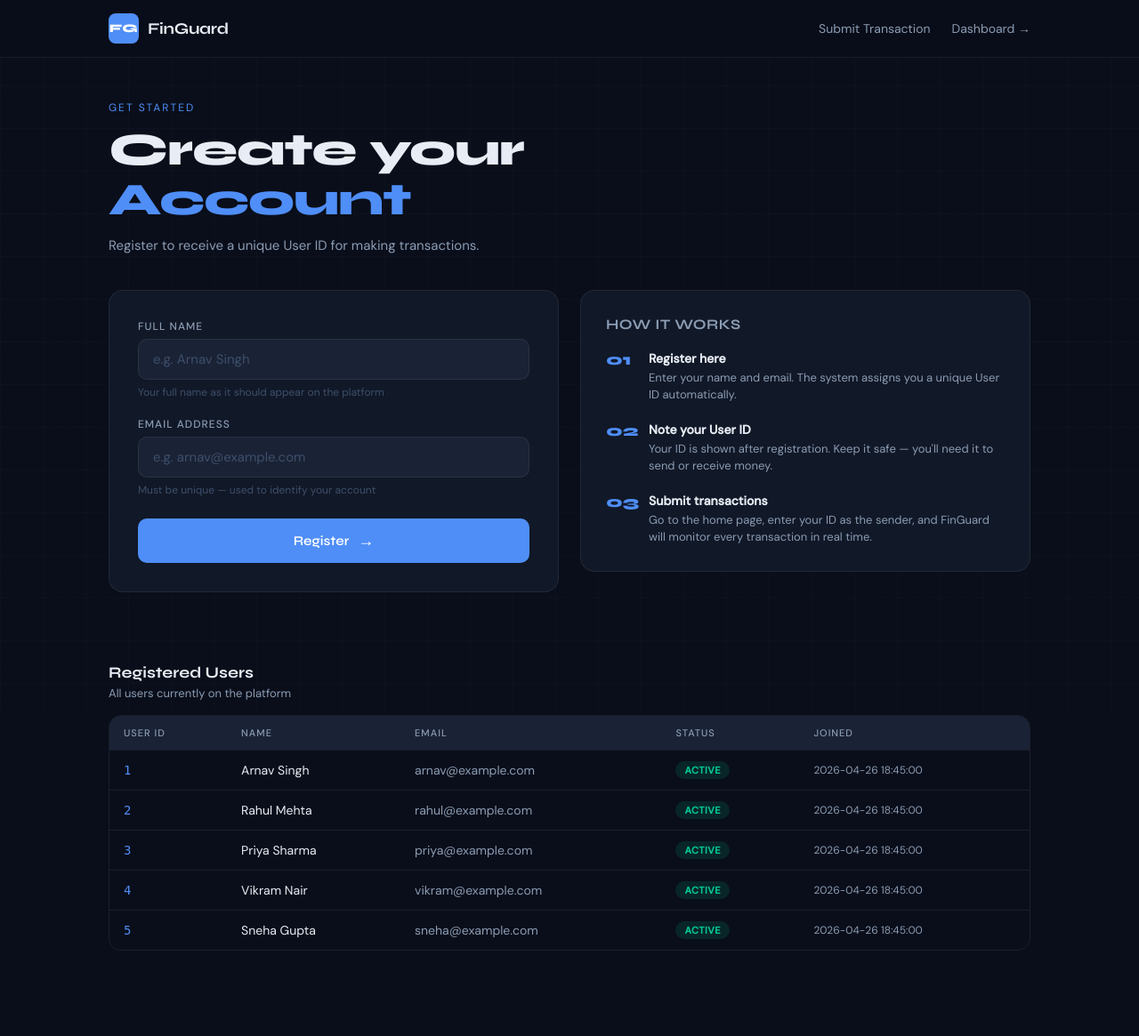
After one commit to Arnav112006/FinGuard, a Flask app: page /register in a window 1280 px wide. The commit adds this page. Shown: the whole page at 89% size. Run offline with Flask 3, Linux system fonts and the light colour scheme; data comes from the database, SQL or seed files in the repository.

Commit message:
Add register page

```diff
--- a/app.py
+++ b/app.py
@@ -22,6 +22,57 @@ def api_users():
     cursor.close()
     db.close()
     return jsonify(users)
+
+# ── Full users API (for register page table) ───────────────────
+@app.route("/api/users/full")
+def api_users_full():
+    db = get_db()
+    cursor = db.cursor(dictionary=True)
+    cursor.execute("SELECT user_id, name, email, account_status, created_at FROM users ORDER BY user_id")
+    users = cursor.fetchall()
+    cursor.close()
+    db.close()
+    # Convert datetime to string for JSON
+    for u in users:
+        if u['created_at']:
+            u['created_at'] = str(u['created_at'])
+    return jsonify(users)
+
+# ── Register page ──────────────────────────────────────────────
+@app.route("/register")
+def register():
+    return render_template("register.html", result=None, error=None)
+
+@app.route("/register", methods=["POST"])
+def register_post():
+    name  = request.form["name"].strip()
+    email = request.form["email"].strip()
+    result = None
+    error  = None
+
+    if not name or not email:
+        error = "Name and email are required."
+    else:
+        try:
+            db = get_db()
+            cursor = db.cursor(dictionary=True)
+            cursor.execute("SELECT user_id FROM users WHERE email = %s", (email,))
+            existing = cursor.fetchone()
+            if existing:
+                error = f"Email already registered. Your User ID is {existing['user_id']}."
+            else:
+                cursor.execute(
+                    "INSERT INTO users (name, email) VALUES (%s, %s)", (name, email)
+                )
+                db.commit()
+                new_id = cursor.lastrowid
+                result = {"user_id": new_id, "name": name, "email": email}
+            cursor.close()
+            db.close()
+        except mysql.connector.Error as e:
+            error = str(e.msg)
+
+    return render_template("register.html", result=result, error=error)
 
 # ── Home page ──────────────────────────────────────────────────
 @app.route("/")
--- a/static/style.css
+++ b/static/style.css
@@ -61,6 +61,51 @@ body {
     transition: color 0.2s;
 }
 .nav-link:hover { color: var(--text); }
+.nav-links { display: flex; align-items: center; gap: 1.5rem; }
+
+/* ── Register page layout ──────────────────────── */
+.register-layout {
+    display: grid; grid-template-columns: 1fr 1fr;
+    gap: 1.5rem; margin-bottom: 2rem;
+    align-items: start;
+}
+@media (max-width: 700px) { .register-layout { grid-template-columns: 1fr; } }
+.register-right { display: flex; flex-direction: column; }
+
+/* ── User ID result box ────────────────────────── */
+.user-id-box {
+    background: rgba(0,0,0,0.2); border-radius: 10px;
+    padding: 1rem; margin: 0.75rem 0;
+    display: flex; flex-direction: column; gap: 8px;
+}
+.uid-row { display: flex; justify-content: space-between; align-items: center; }
+.uid-label { font-size: 12px; text-transform: uppercase; letter-spacing: 1px; opacity: 0.6; }
+.uid-value {
+    font-family: 'Syne', sans-serif; font-weight: 800;
+    font-size: 1.6rem; color: var(--clean);
+}
+.uid-value-plain { font-size: 14px; font-weight: 500; }
+.uid-note { font-size: 12px; opacity: 0.6; margin-top: 4px; }
+
+/* ── Info card ─────────────────────────────────── */
+.info-card {
+    background: var(--surface); border: 1px solid var(--border);
+    border-radius: 16px; padding: 1.75rem;
+}
+.info-title {
+    font-family: 'Syne', sans-serif; font-weight: 700;
+    font-size: 1rem; margin-bottom: 1.25rem; color: var(--muted);
+    text-transform: uppercase; letter-spacing: 0.5px;
+}
+.info-steps { display: flex; flex-direction: column; gap: 1.25rem; }
+.info-step { display: flex; gap: 1rem; align-items: flex-start; }
+.step-num {
+    font-family: 'Syne', sans-serif; font-weight: 800;
+    font-size: 1.1rem; color: var(--accent); flex-shrink: 0;
+    width: 32px;
+}
+.step-title { font-weight: 600; font-size: 14px; margin-bottom: 3px; }
+.step-desc { font-size: 13px; color: var(--muted); line-height: 1.5; }
 
 /* ── Main layout ───────────────────────────────── */
 .main-wrap {
--- a/templates/index.html
+++ b/templates/index.html
@@ -19,7 +19,10 @@
             <div class="brand-icon">FG</div>
             <span class="brand-name">FinGuard</span>
         </div>
-        <a href="/results" class="nav-link">Dashboard &rarr;</a>
+        <div class="nav-links">
+            <a href="/register" class="nav-link">Register</a>
+            <a href="/results" class="nav-link">Dashboard &rarr;</a>
+        </div>
     </div>
 </nav>
 
--- /dev/null
+++ b/templates/register.html
@@ -0,0 +1,195 @@
+<!DOCTYPE html>
+<html lang="en">
+<head>
+    <meta charset="UTF-8">
+    <meta name="viewport" content="width=device-width, initial-scale=1.0">
+    <title>FinGuard — Register</title>
+    <link rel="preconnect" href="https://fonts.googleapis.com">
+    <link rel="preconnect" href="https://fonts.gstatic.com" crossorigin>
+    <link href="https://fonts.googleapis.com/css2?family=Syne:wght@400;600;700;800&family=DM+Sans:wght@300;400;500&display=swap" rel="stylesheet">
+    <link rel="stylesheet" href="{{ url_for('static', filename='style.css') }}">
+</head>
+<body>
+
+<div class="bg-grid"></div>
+
+<nav class="navbar">
+    <div class="nav-inner">
+        <div class="nav-brand">
+            <div class="brand-icon">FG</div>
+            <span class="brand-name">FinGuard</span>
+        </div>
+        <div class="nav-links">
+            <a href="/" class="nav-link">Submit Transaction</a>
+            <a href="/results" class="nav-link">Dashboard &rarr;</a>
+        </div>
+    </div>
+</nav>
+
+<main class="main-wrap">
+
+    <div class="hero">
+        <p class="hero-tag">Get started</p>
+        <h1 class="hero-title">Create your<br><span class="accent">Account</span></h1>
+        <p class="hero-sub">Register to receive a unique User ID for making transactions.</p>
+    </div>
+
+    <div class="register-layout">
+
+        <!-- Registration form -->
+        <div class="form-card">
+            <form action="/register" method="POST" id="reg-form">
+
+                <div class="field" style="margin-bottom: 1.25rem;">
+                    <label class="field-label">Full Name</label>
+                    <input type="text" name="name" class="field-input"
+                           placeholder="e.g. Arnav Singh" required>
+                    <span class="field-hint">Your full name as it should appear on the platform</span>
+                </div>
+
+                <div class="field" style="margin-bottom: 1.5rem;">
+                    <label class="field-label">Email Address</label>
+                    <input type="email" name="email" class="field-input"
+                           placeholder="e.g. arnav@example.com" required>
+                    <span class="field-hint">Must be unique — used to identify your account</span>
+                </div>
+
+                <button type="submit" class="submit-btn" id="reg-btn">
+                    <span class="btn-text">Register</span>
+                    <span class="btn-arrow">&rarr;</span>
+                </button>
+            </form>
+        </div>
+
+        <!-- Result / Error -->
+        <div class="register-right">
+
+            {% if result %}
+            <div class="result-wrap result-clean" style="margin-bottom: 0;">
+                <div class="result-header">
+                    <div class="result-icon">&#10003;</div>
+                    <div>
+                        <p class="result-label">Registration Successful</p>
+                        <h2 class="result-title">Welcome, {{ result.name }}!</h2>
+                    </div>
+                </div>
+                <div class="result-reasons">
+                    <p class="reasons-label">Your details</p>
+                    <div class="user-id-box">
+                        <div class="uid-row">
+                            <span class="uid-label">User ID</span>
+                            <span class="uid-value">{{ result.user_id }}</span>
+                        </div>
+                        <div class="uid-row">
+                            <span class="uid-label">Name</span>
+                            <span class="uid-value-plain">{{ result.name }}</span>
+                        </div>
+                        <div class="uid-row">
+                            <span class="uid-label">Email</span>
+                            <span class="uid-value-plain">{{ result.email }}</span>
+                        </div>
+                    </div>
+                    <p class="uid-note">
+                        Save your User ID — you will need it to submit transactions.
+                    </p>
+                </div>
+            </div>
+            {% endif %}
+
+            {% if error %}
+            <div class="result-wrap result-frozen" style="margin-bottom: 0;">
+                <div class="result-header">
+                    <div class="result-icon">&#9888;</div>
+                    <div>
+                        <p class="result-label">Registration Failed</p>
+                        <h2 class="result-title">{{ error }}</h2>
+                    </div>
+                </div>
+            </div>
+            {% endif %}
+
+            {% if not result and not error %}
+            <!-- Placeholder info card -->
+            <div class="info-card">
+                <h3 class="info-title">How it works</h3>
+                <div class="info-steps">
+                    <div class="info-step">
+                        <span class="step-num">01</span>
+                        <div>
+                            <p class="step-title">Register here</p>
+                            <p class="step-desc">Enter your name and email. The system assigns you a unique User ID automatically.</p>
+                        </div>
+                    </div>
+                    <div class="info-step">
+                        <span class="step-num">02</span>
+                        <div>
+                            <p class="step-title">Note your User ID</p>
+                            <p class="step-desc">Your ID is shown after registration. Keep it safe — you'll need it to send or receive money.</p>
+                        </div>
+                    </div>
+                    <div class="info-step">
+                        <span class="step-num">03</span>
+                        <div>
+                            <p class="step-title">Submit transactions</p>
+                            <p class="step-desc">Go to the home page, enter your ID as the sender, and FinGuard will monitor every transaction in real time.</p>
+                        </div>
+                    </div>
+                </div>
+            </div>
+            {% endif %}
+
+        </div>
+    </div>
+
+    <!-- Existing users table -->
+    <div class="users-section" style="margin-top: 3rem;">
+        <h3 class="section-title">Registered Users</h3>
+        <p class="section-sub">All users currently on the platform</p>
+        <div class="table-wrap">
+            <table class="data-table" id="users-table">
+                <thead>
+                    <tr>
+                        <th>User ID</th>
+                        <th>Name</th>
+                        <th>Email</th>
+                        <th>Status</th>
+                        <th>Joined</th>
+                    </tr>
+                </thead>
+                <tbody id="users-tbody">
+                    <tr><td colspan="5" class="empty-row">Loading...</td></tr>
+                </tbody>
+            </table>
+        </div>
+    </div>
+
+</main>
+
+<script>
+document.getElementById('reg-form').addEventListener('submit', function() {
+    const btn = document.getElementById('reg-btn');
+    btn.classList.add('loading');
+    btn.querySelector('.btn-text').textContent = 'Registering...';
+});
+
+fetch('/api/users/full')
+    .then(r => r.json())
+    .then(users => {
+        const tbody = document.getElementById('users-tbody');
+        if (!users.length) {
+            tbody.innerHTML = '<tr><td colspan="5" class="empty-row">No users yet.</td></tr>';
+            return;
+        }
+        tbody.innerHTML = users.map(u => `
+            <tr>
+                <td class="mono" style="color:var(--accent)">${u.user_id}</td>
+                <td>${u.name}</td>
+                <td class="dim">${u.email}</td>
+                <td><span class="badge badge-${u.account_status === 'active' ? 'clean' : 'frozen'}">${u.account_status}</span></td>
+                <td class="dim small">${u.created_at}</td>
+            </tr>
+        `).join('');
+    });
+</script>
+</body>
+</html>
--- a/templates/results.html
+++ b/templates/results.html
@@ -20,7 +20,10 @@
             <div class="brand-icon">FG</div>
             <span class="brand-name">FinGuard</span>
         </div>
-        <a href="/" class="nav-link">&larr; New Transaction</a>
+        <div class="nav-links">
+            <a href="/register" class="nav-link">Register</a>
+            <a href="/" class="nav-link">&larr; New Transaction</a>
+        </div>
     </div>
 </nav>
 
```
